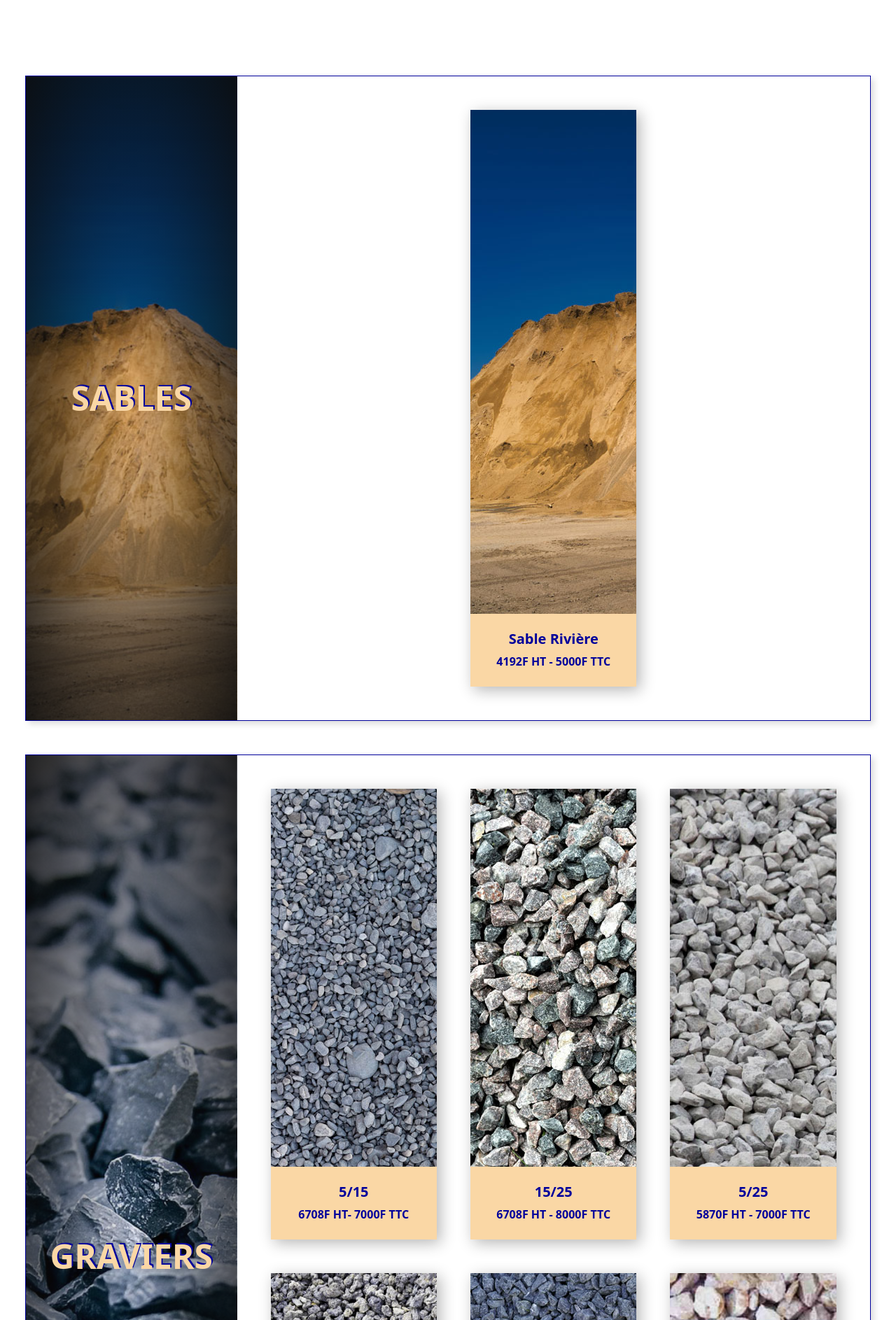
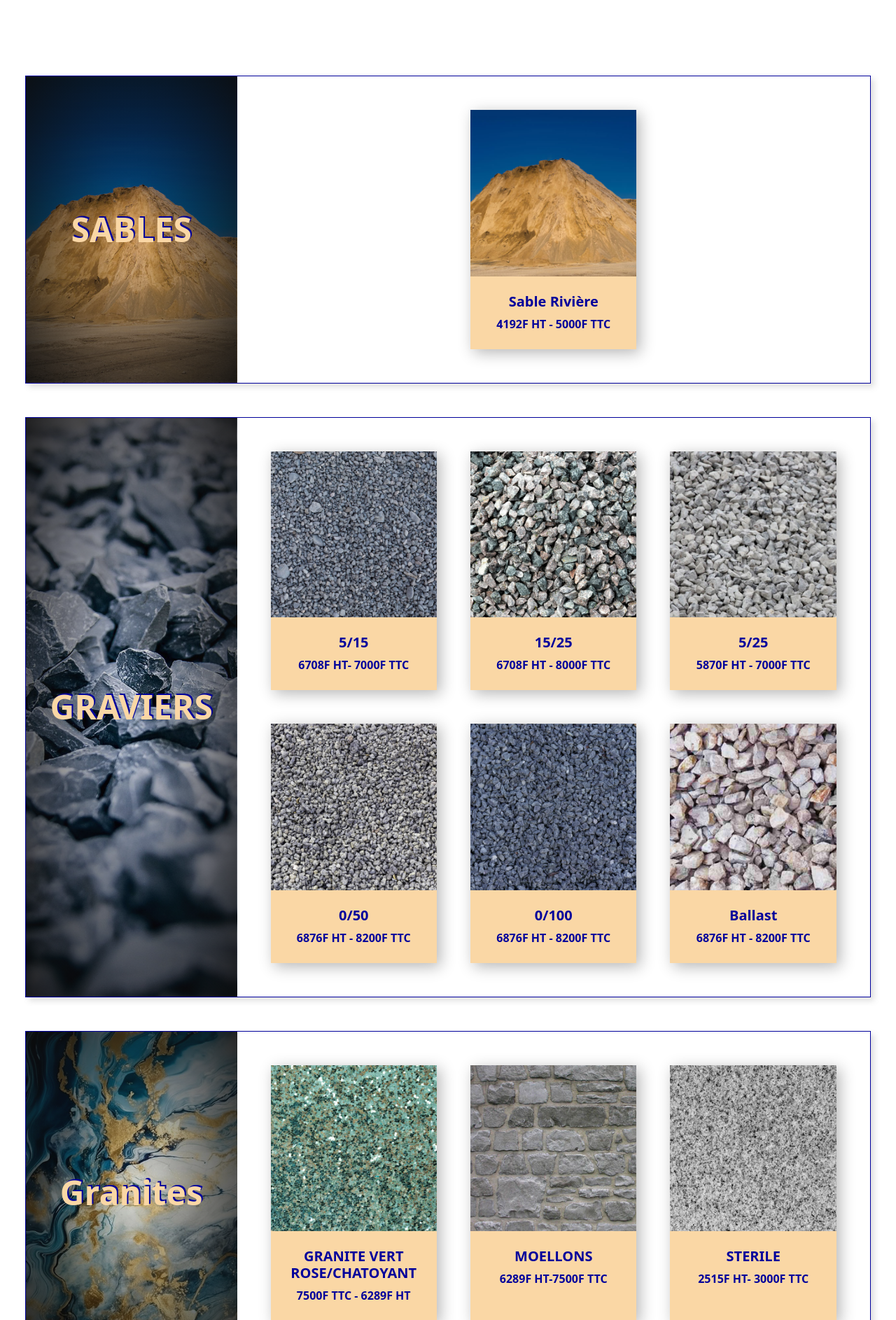
Before and after one commit to euclidessoft/gracamfinal, a Symfony app: template templates/site/produits.html.twig in a window 1280 px wide. Shown: the part 347-2233 px from the top of the page at 70% size. Run offline with Twig, Linux system fonts and the light colour scheme; the template is opened without the code that fills it, so the values that code supplies are empty; some libraries are stand-ins or nearby versions.

Commit message:
Style et Produits

```diff
--- a/public/css/style.css
+++ b/public/css/style.css
@@ -320,12 +320,17 @@ h3.text-dark {
     box-shadow: 5px 5px 8px rgba(99, 99, 99, 0.2) !important;
 }
 
+.card {
+    border-radius: 0 !important;
+}
+
 .card-header {
     font-size: 1.5rem;
     color: var(--secondaire);
     background: var(--primaire);
     font-weight: bold;
     text-align: center;
+    border-radius: 0 !important;
 }
 
 .card-title {
@@ -1071,7 +1076,6 @@ a {
 }
 
 .produit {
-    /*border-radius: 8px;*/
     overflow: hidden;
     height: 100%;
     box-shadow: 5px 5px 20px rgba(var(--noir-rgb), 0.3);
@@ -1080,6 +1084,14 @@ a {
 .produit-img {
     overflow: hidden !important;
     width: 100%;
+    aspect-ratio: 1/1;
+}
+
+.produit-img img {
+    width: 100%;
+    height: 100%;
+    object-fit: cover;
+    transition: var(--transdelay);
 }
 
 .produit:hover .produit-img img {
@@ -1090,7 +1102,6 @@ a {
 .produit-img .sable,
 .produit-img .granite{
     width: 100%;
-    /*border-radius: 10px 10px 0 0;*/
     padding: 0;
     aspect-ratio: 1/1;
     object-fit: cover;
@@ -1258,7 +1269,6 @@ a {
 
 
     .carousel-overlay {
-        /*background: linear-gradient(90deg, rgba(151, 136, 136, 0.8) 10%, transparent);*/
         width: 100%;
     }
 
@@ -1275,11 +1285,8 @@ a {
     .produits,
     .services,
     .galerie,
-    .team {
-        padding: 1rem;
-    }
-
-    .valeurs{
+    .team,
+    .valeur {
         padding: 1rem;
     }
 
@@ -1320,7 +1327,6 @@ a {
         padding: 1rem !important;
     }
 
-    /******End Accueil ******/
     .service-title {
         font-size: 2rem;
         color: var(--secondaire);
@@ -1397,6 +1403,10 @@ a {
     }
     .bloc-image .bg_pourquoi{
         background-image: url("../images/pourquoi_home_mobil.jpg");
+    }
+
+    .categorie-title {
+        aspect-ratio: 1 / 1;
     }
 
 }
@@ -1452,6 +1462,10 @@ a {
         font-size: 2rem;
         margin-bottom: 0 !important;
     }
+
+    .categorie-title {
+        aspect-ratio: 2 / 1;
+    }
 }
 
 @media (max-width: 992px) {
--- a/templates/site/produits.html.twig
+++ b/templates/site/produits.html.twig
@@ -38,7 +38,7 @@
             </div>
             <div class="col-lg-9 p-5 align-items-center">
                 <div class="row g-5 justify-content-center">
-                    <div class="col-lg-4">
+                    <div class="col-lg-4 col-md-6">
                         <a href="{{ path('SablesRiviere') }}">
                             <div class="produit">
                                 <!-- Product image-->
@@ -59,48 +59,6 @@
                             </div>
                         </a>
                     </div>
-{#                    <div class="col-lg-4">#}
-{#                        <a href="{{ path('SablesSanaga') }}">#}
-{#                            <div class="produit">#}
-{#                                <!-- Product image-->#}
-{#                                <div class="produit-img">#}
-{#                                    <img src="{{ asset('images/sanaga.jpg') }}"#}
-{#                                         alt="sable"/>#}
-{#                                </div>#}
-{#                                <!-- Product details-->#}
-{#                                <div class="produit-description">#}
-{#                                    <div class="text-center">#}
-{#                                        <!-- Product name-->#}
-{#                                        <h5 class="fw-bolder"> SANAGA</h5>#}
-{#                                        <!-- Product price-->#}
-{#                                        <span class="fw-bolder">3605F HT -4300F TTC </span>#}
-{#                                    </div>#}
-{#                                </div>#}
-{#                                <!-- Product actions-->#}
-{#                            </div>#}
-{#                        </a>#}
-{#                    </div>#}
-                    {#<div class="col-lg-4">
-                        <a href="">
-                            <div class="produit">
-                                <!-- Product image-->
-                                <div class="produit-img">
-                                    <img class="rounded-top-2" src="{{ asset('images/sanaga.jpg') }}"
-                                         alt="sable"/>
-                                </div>
-                                <!-- Product details-->
-                                <div class="produit-description">
-                                    <div class="text-center">
-                                        <!-- Product name-->
-                                        <h5 class="fw-bolder"> SANAGA</h5>
-                                        <!-- Product price-->
-                                        <span class="fw-bold">3605F HT - 4300F TTC </span>
-                                    </div>
-                                </div>
-                                <!-- Product actions-->
-                            </div>
-                        </a>
-                    </div>#}
                 </div>
             </div>
         </div>
@@ -112,7 +70,7 @@
             </div>
             <div class="col-lg-9 p-5 d-flex align-items-center">
                 <div class="row g-5">
-                    <div class="col-lg-4">
+                    <div class="col-lg-4 col-md-6">
                         <a href="{{ path('gravier5_15') }}">
                             <div class="produit">
                                 <!-- Product image-->
@@ -133,7 +91,7 @@
                             </div>
                         </a>
                     </div>
-                    <div class="col-lg-4">
+                    <div class="col-lg-4 col-md-6">
                         <a href="{{ path('gravier15_25') }}">
                             <div class="produit">
                                 <!-- Product image-->
@@ -154,7 +112,7 @@
                             </div>
                         </a>
                     </div>
-                    <div class="col-lg-4">
+                    <div class="col-lg-4 col-md-6">
                         <a href="{{ path('gravier5_25') }}">
                             <div class="produit">
                                 <!-- Product image-->
@@ -175,7 +133,7 @@
                             </div>
                         </a>
                     </div>
-                    <div class="col-lg-4">
+                    <div class="col-lg-4 col-md-6">
                         <a href="{{ path('gravier0_5') }}">
                             <div class="produit">
                                 <!-- Product image-->
@@ -196,7 +154,7 @@
                             </div>
                         </a>
                     </div>
-                    <div class="col-lg-4">
+                    <div class="col-lg-4 col-md-6">
                         <a href="{{ path('gravier0_100') }}">
                             <div class="produit">
                                 <!-- Product image-->
@@ -217,7 +175,7 @@
                             </div>
                         </a>
                     </div>
-                    <div class="col-lg-4">
+                    <div class="col-lg-4 col-md-6">
                         <a href="{{ path('ballast') }}">
                             <div class="produit">
                                 <!-- Product image-->
@@ -249,7 +207,7 @@
             </div>
             <div class="col-lg-9 p-5 d-flex align-items-center">
                 <div class="row g-5">
-                    <div class="col-lg-4">
+                    <div class="col-lg-4 col-md-6">
                         <a href="{{ path('pierreornementale') }}">
                             <div class="produit">
                                 <!-- Product image-->
@@ -270,7 +228,7 @@
                             </div>
                         </a>
                     </div>
-                    <div class="col-lg-4">
+                    <div class="col-lg-4 col-md-6">
                         <a href="{{ path('moellons') }}">
                             <div class="produit">
                                 <!-- Product image-->
@@ -291,7 +249,7 @@
                             </div>
                         </a>
                     </div>
-                    <div class="col-lg-4">
+                    <div class="col-lg-4 col-md-6">
                         <a href="{{ path('sterile') }}">
                             <div class="produit">
                                 <!-- Product image-->
```
Also changed, not shown: public/css/style.min.css.
